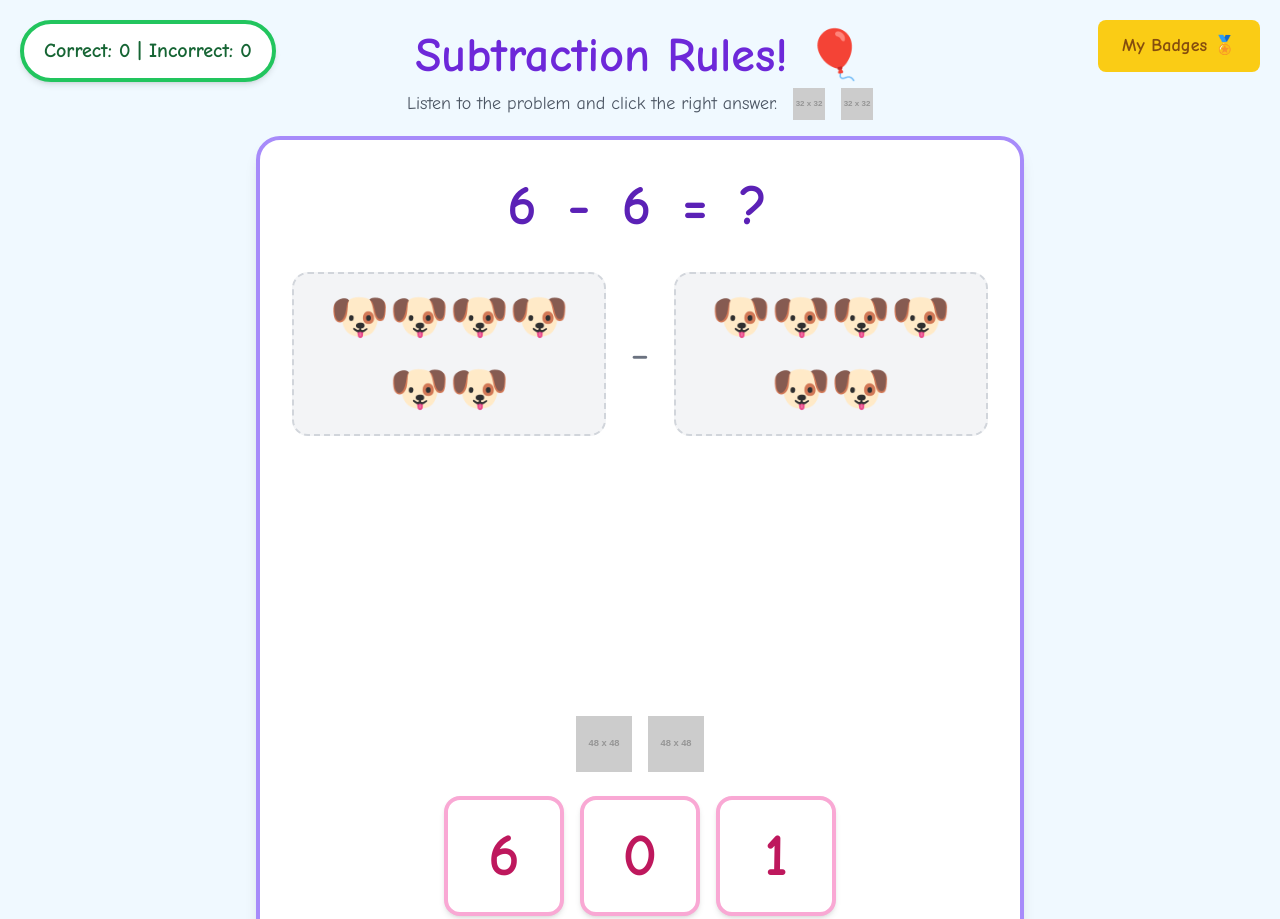
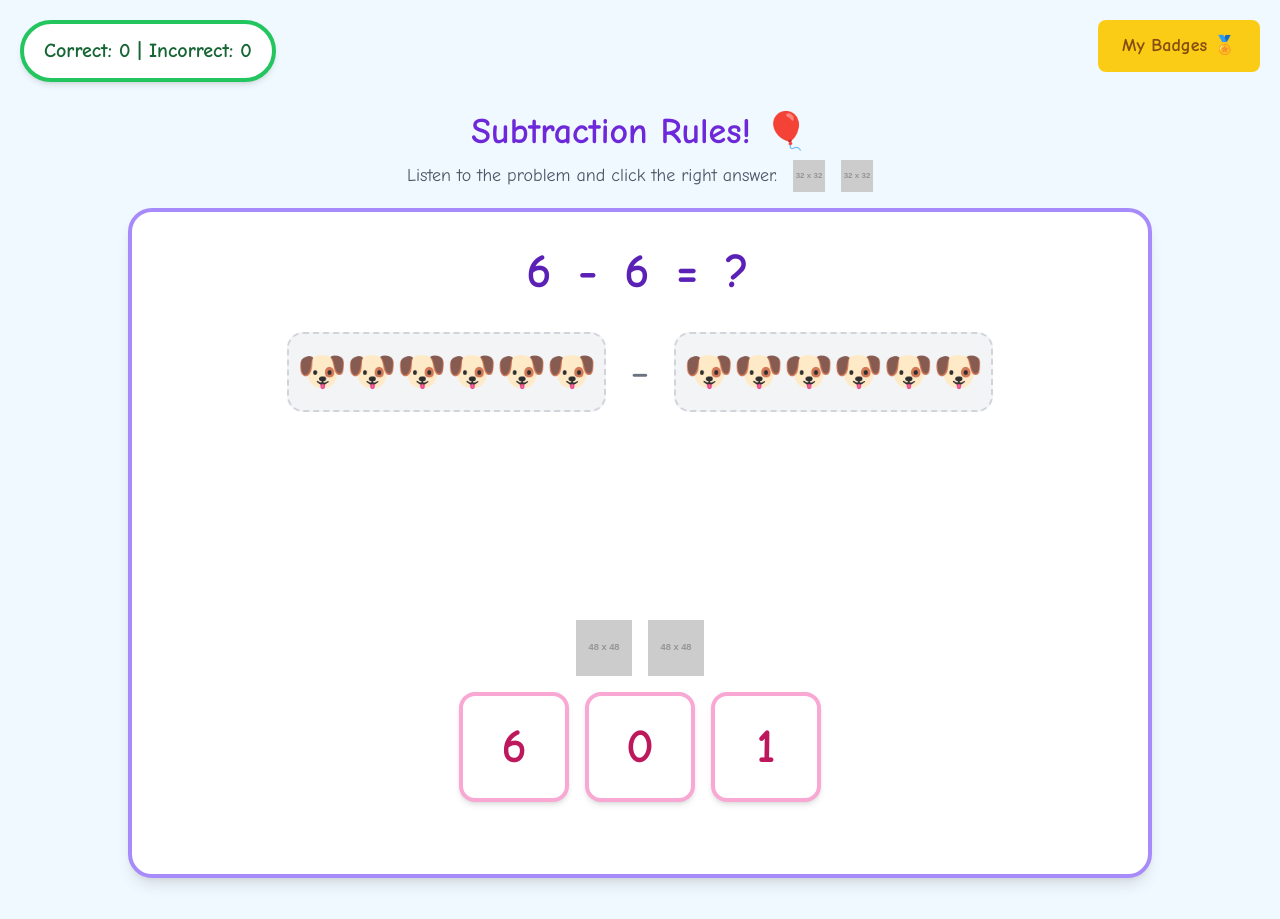
Before and after one commit to brandonabaki-design/subtraction-game-g1, a plain HTML site: page index.html in a window 1280 px wide. Shown: the top 919 px of the page. Drawn offline with nearby package versions, Linux system fonts and the light colour scheme; placeholder pictures from the web are drawn by us.

Commit message:
Update index.html

```diff
--- a/index.html
+++ b/index.html
@@ -10,7 +10,7 @@
         body {
             font-family: 'Comic Neue', cursive;
             background-color: #f0f9ff; /* Light blue background */
-            padding-top: 80px; /* Add padding to avoid overlap with fixed header */
+            /* padding-top: 80px; Removed */
         }
         .speech-button {
             cursor: pointer;
@@ -26,12 +26,12 @@
             border-radius: 1rem;
             cursor: pointer;
             transition: all 0.2s;
-            font-size: 3.75rem; /* text-6xl */
+            font-size: 3rem; /* text-5xl */
             font-weight: 700;
             color: #be185d; /* pink-700 */
             box-shadow: 0 4px 6px -1px rgb(0 0 0 / 0.1), 0 2px 4px -2px rgb(0 0 0 / 0.1);
-            width: 120px;
-            height: 120px;
+            width: 110px;
+            height: 110px;
             display: flex;
             align-items: center;
             justify-content: center;
@@ -69,8 +69,8 @@
             min-height: auto; /* Ensure space for visuals */
         }
         .problem-text-container {
-            font-size: 3.75rem; /* text-6xl */
-            sm:font-size: 4.5rem; /* sm:text-7xl */
+            font-size: 3rem; /* text-5xl */
+            sm:font-size: 3.75rem; /* sm:text-6xl */
             font-weight: 700;
             color: #5b21b6; /* violet-800 */
             letter-spacing: 0.1em;
@@ -102,13 +102,13 @@
              display: flex;
              flex-wrap: wrap;
              justify-content: center;
-             font-size: 3rem; /* text-5xl */
+             font-size: 2.5rem; /* text-4xl */
         }
         /* Removed the .icon-group-number CSS rule */
 
         .word-problem-container {
-            font-size: 1.75rem; /* text-2xl */
-            md:font-size: 2rem; /* md:text-3xl */
+            font-size: 1.25rem; /* text-xl */
+            md:font-size: 1.5rem; /* md:text-2xl */
             font-weight: 700;
             color: #5b21b6; /* violet-800 */
             line-height: 1.5;
@@ -212,7 +212,7 @@
 
     </style>
 </head>
-<body class="p-4 md:p-8 text-gray-800">
+<body class="p-4 md:p-8 text-gray-800 flex items-center justify-center min-h-screen">
 
     <!-- Floating UI Elements -->
     <div id="score-display">
@@ -220,11 +220,11 @@
     </div>
     <button id="my-badges-btn" onclick="showMyBadges()" class="bg-yellow-400 hover:bg-yellow-500 text-yellow-800 font-bold py-3 px-6 rounded-lg text-lg transition-transform transform hover:scale-105">My Badges 🏅</button>
 
-    <div class="max-w-3xl mx-auto">
+    <div class="max-w-5xl mx-auto w-full flex flex-col pt-20 pb-4">
 
         <!-- Header -->
-        <header class="text-center mb-4">
-            <h1 class="text-4xl md:text-5xl font-bold text-violet-700">Subtraction Rules! 🎈</h1>
+        <header class="text-center mb-4 flex-shrink-0">
+            <h1 class="text-3xl md:text-4xl font-bold text-violet-700">Subtraction Rules! 🎈</h1>
             <div class="flex items-center justify-center flex-wrap gap-x-4 gap-y-2 mt-2">
                 <p id="instructions" class="text-lg text-gray-600">Listen to the problem and click the right answer.</p>
                 <img src="https://placehold.co/32x32/3b82f6/ffffff?text=EN" alt="Speak in English" class="speech-button w-8 h-8" onclick="speak('Listen to the problem and click the right answer.', 'en-US')">
@@ -233,22 +233,22 @@
         </header>
 
         <!-- Quiz Area -->
-        <div id="quiz-area" class="problem-card text-center">
+        <div id="quiz-area" class="problem-card text-center flex-grow: 1 flex flex-col">
             <!-- Problem containers (will be shown/hidden by JS) -->
-            <div id="visual-problem-container" class="visual-problem-container mb-6"></div>
-            <div id="text-problem-container" class="problem-text-container mb-6"></div>
-            <div id="word-problem-container" class="word-problem-container mb-6"></div>
+            <div id="visual-problem-container" class="visual-problem-container flex-grow: 1 flex items-center justify-center"></div>
+            <div id="text-problem-container" class="problem-text-container flex-grow: 1 flex items-center justify-center"></div>
+            <div id="word-problem-container" class="word-problem-container flex-grow: 1 flex items-center justify-center"></div>
 
-            <div class="flex justify-center gap-4 mb-6">
+            <div class="flex justify-center gap-4 mb-4 flex-shrink-0">
                  <img src="https://placehold.co/48x48/3b82f6/ffffff?text=EN" alt="Listen in English" class="speech-button w-12 h-12 md:w-14 md:h-14" id="listen-en-btn">
                  <img src="https://placehold.co/48x48/16a34a/ffffff?text=AR" alt="Listen in Arabic" class="speech-button w-12 h-12 md:w-14 md:h-14" id="listen-ar-btn">
             </div>
-            <div id="options-container" class="flex justify-center flex-wrap gap-4"></div>
-            <p id="feedback" class="text-2xl font-bold h-8 mt-4"></p>
+            <div id="options-container" class="flex justify-center flex-wrap gap-4 flex-shrink-0"></div>
+            <p id="feedback" class="text-2xl font-bold h-8 mt-4 flex-shrink-0"></p>
         </div>
 
         <!-- Completion Screen -->
-        <div id="completion-screen" class="hidden text-center bg-white p-8 rounded-2xl shadow-lg border-4 border-green-300">
+        <div id="completion-screen" class="hidden text-center bg-white p-8 rounded-2xl shadow-lg border-4 border-green-300 flex-grow: 1 flex flex-col items-center justify-center">
             <div class="text-8xl mb-4">🎉</div>
             <h2 class="text-4xl font-bold text-green-600">Great Job!</h2>
             <p class="text-xl text-gray-700 mt-2 mb-6">You know your subtraction rules! What's next?</p>
@@ -443,7 +443,7 @@
             switch(currentGameMode) {
                 case 'pictures':
                     visualProblemContainer.innerHTML = `
-                        <div class="w-full text-center problem-text-container" style="font-size: 3.5rem; sm:font-size: 4rem; margin-bottom: 1rem; min-height: auto;">
+                        <div class="w-full text-center problem-text-container" style="font-size: 3rem; sm:font-size: 3.5rem; margin-bottom: 1rem; min-height: auto;">
                             ${q.minuend} - ${q.subtrahend} = ?
                         </div>
                         <div class="w-full flex items-center justify-center">
```
